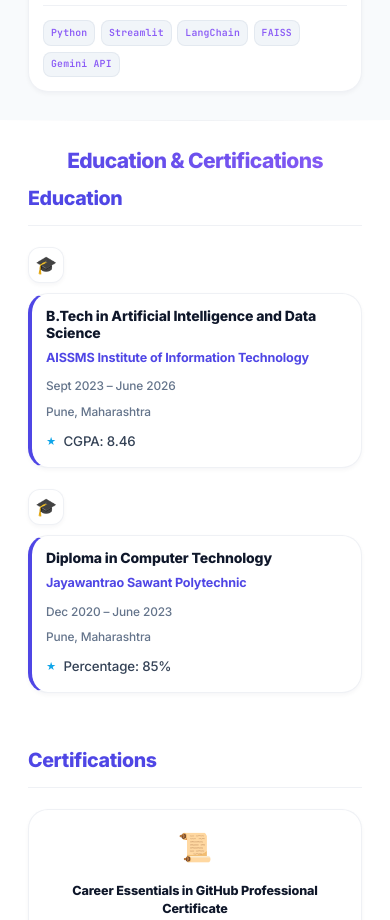
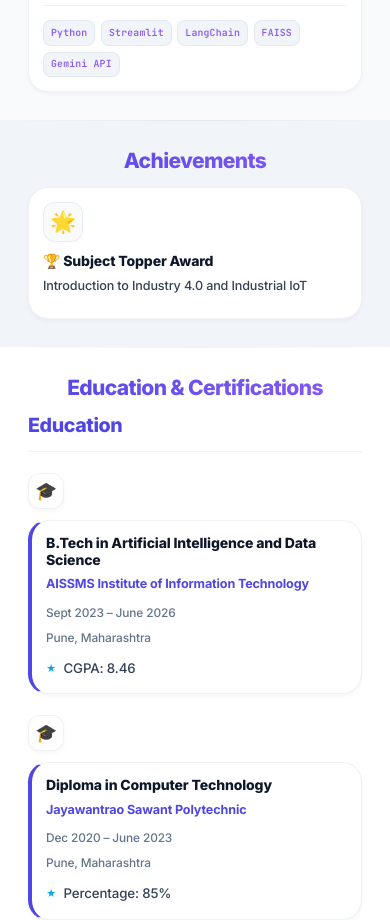
Before and after one commit to shreyasraut0707/Portfolio, a React (Vite) app: page / in a window 390 px wide. Shown: the part 5260-6180 px from the top of the page. Built offline with nearby package versions, Linux system fonts and the light colour scheme.

Commit message:
Feature: Add new Achievements section with Subject Topper Award

```diff
--- a/src/App.tsx
+++ b/src/App.tsx
@@ -4,6 +4,7 @@ import Hero from "./components/Hero";
 import Skills from "./components/Skills";
 import Experience from "./components/Experience";
 import Projects from "./components/Projects";
+import Achievements from "./components/Achievements";
 import Education from "./components/Education";
 import Footer from "./components/Footer";
 import {
@@ -12,6 +13,7 @@ import {
   skills,
   education,
   certifications,
+  achievements,
 } from "./data/resume";
 import "./App.css";
 
@@ -42,7 +44,7 @@ function App() {
 
     document
       .querySelectorAll(
-        ".skills-section, .experience-section, .projects-section, .education-section"
+        ".skills-section, .experience-section, .projects-section, .achievements-section, .education-section"
       )
       .forEach((el) => {
         observer.observe(el);
@@ -59,6 +61,7 @@ function App() {
         <Skills skills={skills} />
         <Experience experiences={experiences} />
         <Projects projects={projects} />
+        <Achievements achievements={achievements} />
         <Education education={education} certifications={certifications} />
       </main>
       <Footer />
--- /dev/null
+++ b/src/components/Achievements.tsx
@@ -0,0 +1,41 @@
+import React from "react";
+import "../styles/Achievements.css";
+import type { Achievement } from "../types";
+
+interface AchievementsProps {
+  achievements: Achievement[];
+}
+
+const Achievements: React.FC<AchievementsProps> = ({ achievements }) => {
+  if (!achievements || achievements.length === 0) {
+    return null;
+  }
+
+  return (
+    <section className="achievements-section fade-in" id="achievements">
+      <div className="container">
+        <h2 className="section-title">Achievements</h2>
+        <div className="achievements-grid">
+          {achievements.map((achievement) => (
+            <a
+              key={achievement.id}
+              href={achievement.link}
+              target="_blank"
+              rel="noopener noreferrer"
+              className="achievement-card achievement-clickable"
+            >
+              <div className="achievement-icon">🌟</div>
+              <div className="achievement-content">
+                <h3 className="achievement-title">{achievement.title}</h3>
+                <p className="achievement-description">{achievement.description}</p>
+                {achievement.date && <span className="achievement-date">{achievement.date}</span>}
+              </div>
+            </a>
+          ))}
+        </div>
+      </div>
+    </section>
+  );
+};
+
+export default Achievements;
--- a/src/components/Header.tsx
+++ b/src/components/Header.tsx
@@ -12,6 +12,7 @@ const Header: React.FC<HeaderProps> = ({ onNavClick }) => {
     { id: "skills", label: "Skills" },
     { id: "experience", label: "Experience" },
     { id: "projects", label: "Projects" },
+    { id: "achievements", label: "Achievements" },
     { id: "education", label: "Education" },
   ];
 
--- a/src/data/resume.ts
+++ b/src/data/resume.ts
@@ -1,5 +1,4 @@
-import type { Experience, Project, Skill, Education, Certification } from '../types';
-
+import type { Experience, Project, Skill, Education, Certification, Achievement } from '../types';
 export const experiences: Experience[] = [
   {
     id: '1',
@@ -196,3 +195,12 @@ export const publications = [
     description: 'Designed and implemented ML model to detect and classify misinformation in digital media content analyzing linguistic patterns and source credibility for real-time accuracy assessments.'
   }
 ];
+
+export const achievements: Achievement[] = [
+  {
+    id: '1',
+    title: '🏆 Subject Topper Award',
+    description: 'Introduction to Industry 4.0 and Industrial IoT',
+    link: 'https://www.linkedin.com/posts/shreyas-raut-ba1103297_iiot-subjecttopper-achievement-activity-7460014554077454336-J0aW?utm_source=share&utm_medium=member_desktop&rcm=ACoAAEe9lukBuHNRXPV4qzyY6NCBMVaWSmzuZBQ'
+  }
+];
--- /dev/null
+++ b/src/styles/Achievements.css
@@ -0,0 +1,156 @@
+/* ============ Achievements — Light Theme ============ */
+
+.achievements-section {
+  padding: 5rem 2rem;
+  background: var(--bg-tertiary);
+  position: relative;
+}
+
+.achievements-section::before {
+  content: '';
+  position: absolute;
+  top: 0;
+  left: 0;
+  right: 0;
+  height: 1px;
+  background: linear-gradient(90deg, transparent, var(--border-subtle), transparent);
+}
+
+.achievements-section .container {
+  max-width: 1200px;
+  margin: 0 auto;
+}
+
+.achievements-grid {
+  display: grid;
+  grid-template-columns: repeat(auto-fit, minmax(300px, 1fr));
+  gap: 1.5rem;
+}
+
+.achievement-card {
+  background: white;
+  border-radius: var(--radius-lg);
+  padding: 1.5rem;
+  border: 1px solid var(--border-subtle);
+  display: flex;
+  align-items: flex-start;
+  gap: 1.25rem;
+  transition: var(--transition-base);
+  box-shadow: var(--shadow-sm);
+  text-decoration: none;
+  color: inherit;
+  position: relative;
+  overflow: hidden;
+}
+
+.achievement-clickable {
+  cursor: pointer;
+}
+
+.achievement-card::before {
+  content: '';
+  position: absolute;
+  top: 0;
+  left: 0;
+  right: 0;
+  height: 3px;
+  background: var(--accent-gradient);
+  transform: scaleX(0);
+  transform-origin: left;
+  transition: transform 0.4s var(--ease-out);
+}
+
+.achievement-card:hover::before {
+  transform: scaleX(1);
+}
+
+.achievement-card:hover {
+  transform: translateY(-4px);
+  border-color: var(--border-hover);
+  box-shadow: var(--shadow-md);
+}
+
+.achievement-icon {
+  font-size: 2rem;
+  flex-shrink: 0;
+  width: 50px;
+  height: 50px;
+  display: flex;
+  align-items: center;
+  justify-content: center;
+  background: var(--bg-secondary);
+  border-radius: var(--radius-md);
+  border: 1px solid var(--border-subtle);
+}
+
+.achievement-content {
+  flex: 1;
+}
+
+.achievement-title {
+  font-size: 1.1rem;
+  font-weight: 800;
+  color: var(--text-primary);
+  margin: 0 0 0.5rem 0;
+  letter-spacing: -0.01em;
+  transition: var(--transition-base);
+}
+
+.achievement-card:hover .achievement-title {
+  color: var(--accent-primary);
+}
+
+.achievement-description {
+  font-size: 0.95rem;
+  color: var(--text-secondary);
+  line-height: 1.6;
+  margin: 0 0 0.5rem 0;
+}
+
+.achievement-date {
+  font-size: 0.8rem;
+  color: var(--text-muted);
+  font-weight: 500;
+}
+
+/* ============ Responsive ============ */
+@media (max-width: 768px) {
+  .achievements-section {
+    padding: 3rem 1.5rem;
+  }
+
+  .achievement-card {
+    padding: 1.25rem;
+    gap: 1rem;
+  }
+
+  .achievement-icon {
+    width: 40px;
+    height: 40px;
+    font-size: 1.5rem;
+  }
+
+  .achievement-title {
+    font-size: 1.05rem;
+  }
+
+  .achievement-description {
+    font-size: 0.9rem;
+  }
+}
+
+@media (max-width: 480px) {
+  .achievements-section {
+    padding: 2rem 1rem;
+  }
+
+  .achievement-card {
+    padding: 1rem;
+    flex-direction: column;
+    gap: 0.75rem;
+  }
+
+  .achievement-title {
+    font-size: 1rem;
+  }
+}
```
Also changed, not shown: src/types/index.ts (+8 -0 lines).
